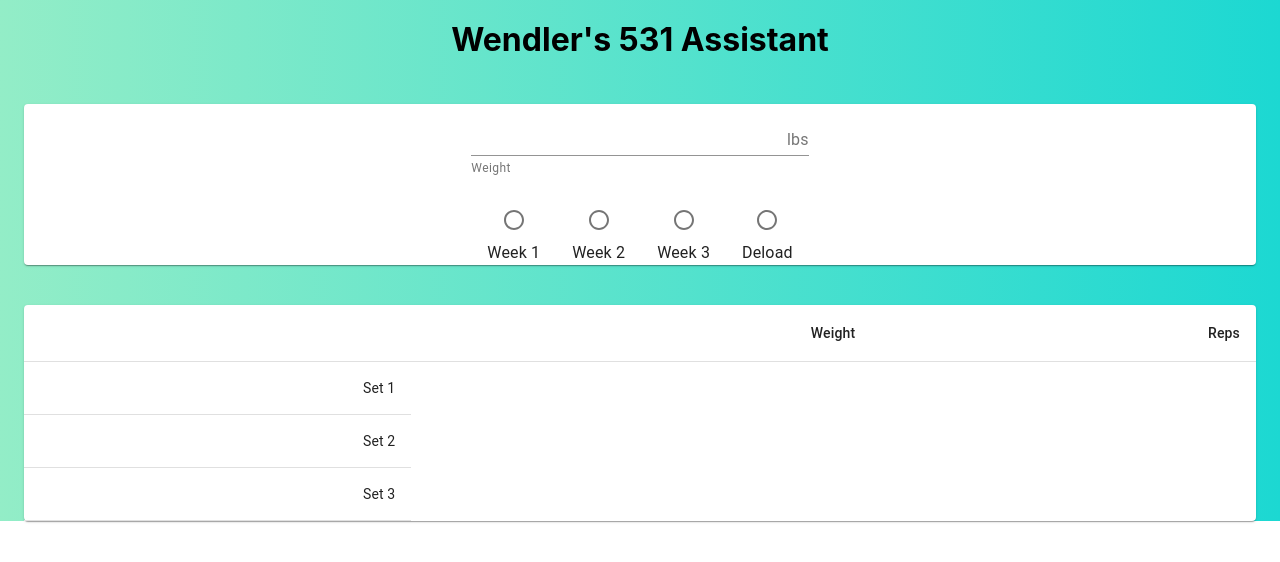
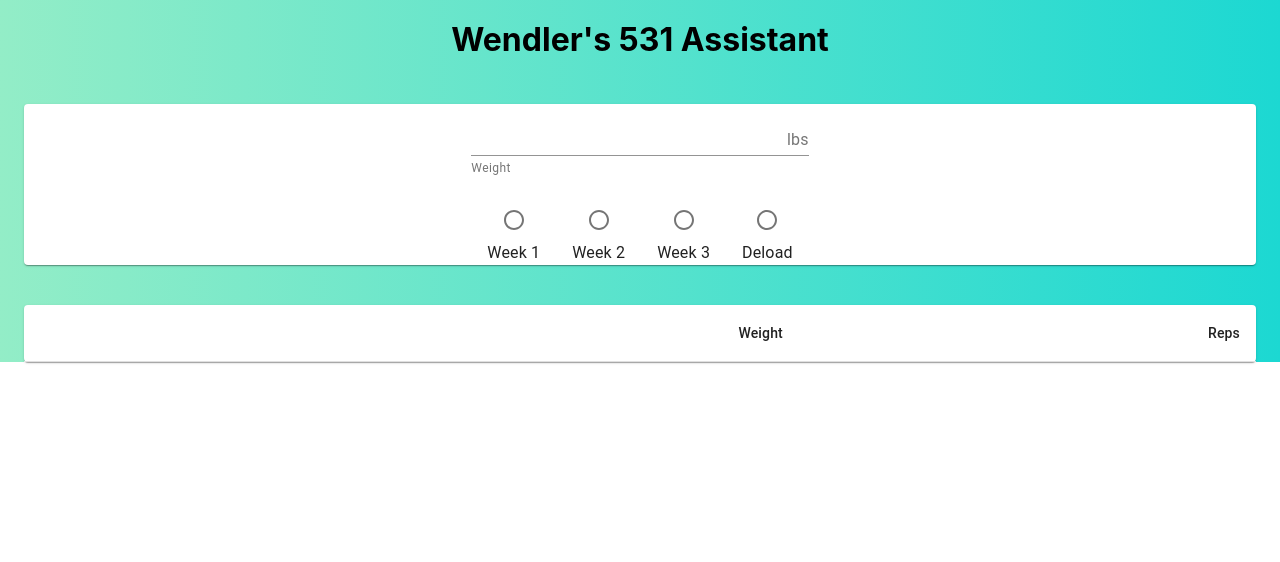
Before and after one commit to ArthurKingReyes/WendlersReact, a React (Create React App) app: page / in a window 1280 px wide. Shown: the top 562 px of the page. Built offline with nearby package versions, Linux system fonts and the light colour scheme.

Commit message:
Able to calculate and map row values for the first week

```diff
--- a/src/components/main.js
+++ b/src/components/main.js
@@ -14,47 +14,58 @@ import TableCell from '@material-ui/core/TableCell';
 import TableHead from '@material-ui/core/TableHead';
 import TableRow from '@material-ui/core/TableRow';
 
-// Week percentages
+// Week percentages and reps
 const week1 = [0.65, 0.75, 0.85];
 const week2 = [0.7, 0.8, 0.9];
 const week3 = [0.75, 0.85, 0.95];
 const deload = [0.4, 0.5, 0.6];
+const wk1reps = [5,5,"5+"];
+const wk2reps = [3,3,"3+"];
+const wk3reps = [5,3,"1+"];
+const dldreps = [5,5,5];
 
 class Main extends Component {
 
-
     state = {
         max_weight: 0,
-        rows: [],
-        selectWeek: []
+        rows: []
     }
 
     onTextChange = (e) => {
         this.setState({max_weight: e.target.value})
     }
 
-    // setWeek = (weekNum) => {
-    //     this.setState({selectWeek: weekNum})
-    //     console.log("successfully set the week")
-    // }
+    createRow = (setNum, weight, reps) =>{
+        return {setNum, weight, reps}
+    }
 
     calcWeightAndReps = (week, reps) => {
         if(week === week1){
-            console.log("week 1 is true")
-            console.log("reps are: " + reps)
-            // this.setState({selectWeek: week})
+            this.setState(
+                {
+                    rows: [
+                        this.createRow('Set 1', week1[0]*this.state.max_weight, wk1reps[0]),
+                        this.createRow('Set 2', week1[1]*this.state.max_weight, wk1reps[1]),
+                        this.createRow('Set 3', week1[2]*this.state.max_weight, wk1reps[2])
+                    ]
+                }
+            )
+            console.log(this.state.rows)
         }
 
         else if(week === week2){
             console.log("week 2 is true")
+            console.log("reps are: " + reps)
         }
 
         else if(week === week3){
             console.log("week 3 is true")
+            console.log("reps are: " + reps)
         }
 
         else if(week === deload){
             console.log("deload is true")
+            console.log("reps are: " + reps)
         }
     }
 
@@ -80,13 +91,13 @@ class Main extends Component {
                     {/* Radio buttons for week selection */}
                     <RadioGroup row>
                         <FormControlLabel value="week1" control={<Radio />} label="Week 1" labelPlacement="bottom"
-                            onChange={() => this.calcWeightAndReps(week1, 5)}/>
+                            onChange={() => this.calcWeightAndReps(week1, wk1reps)}/>
                         <FormControlLabel value="week2" control={<Radio />} label="Week 2" labelPlacement="bottom"
-                            onChange={() => this.calcWeightAndReps(week2, 5)}/>
+                            onChange={() => this.calcWeightAndReps(week2, wk2reps)}/>
                         <FormControlLabel value="week3" control={<Radio />} label="Week 3" labelPlacement="bottom"
-                            onChange={() => this.calcWeightAndReps(week3, 5)}/>
+                            onChange={() => this.calcWeightAndReps(week3, wk3reps)}/>
                         <FormControlLabel value="deload" control={<Radio />} label="Deload" labelPlacement="bottom"
-                            onChange={() => this.calcWeightAndReps(deload, 5)}/>
+                            onChange={() => this.calcWeightAndReps(deload, dldreps)}/>
                     </RadioGroup>
                 </FormControl>
                 </Paper>
@@ -103,15 +114,15 @@ class Main extends Component {
                         </TableRow>
                     </TableHead>
                     <TableBody>
-                        <TableRow>
-                            <TableCell align="right">Set 1</TableCell>
-                        </TableRow>
-                        <TableRow>
-                            <TableCell align="right">Set 2</TableCell>
-                        </TableRow>
-                        <TableRow>
-                            <TableCell align="right">Set 3</TableCell>
-                        </TableRow>
+                        {this.state.rows.map(row => (
+                            <TableRow key={row.setNum}>
+                                <TableCell  component="th" scope="row">
+                                    {row.setNum}
+                                </TableCell>
+                                <TableCell align="right">{row.weight}</TableCell>
+                                <TableCell align="right">{row.reps}</TableCell>
+                            </TableRow>
+                        ))}
                     </TableBody>
                 </Table>
 
```
